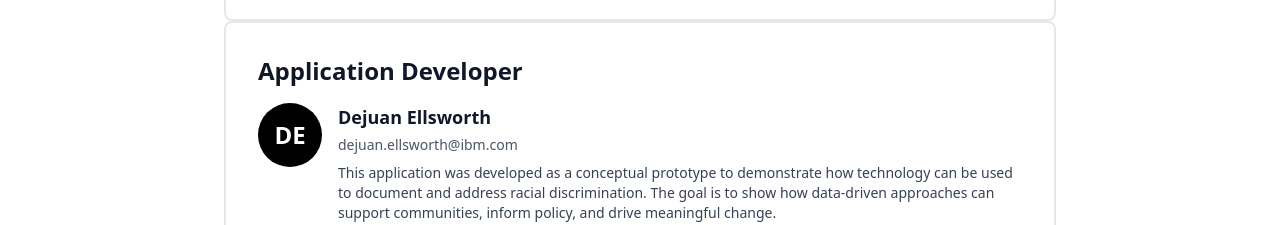
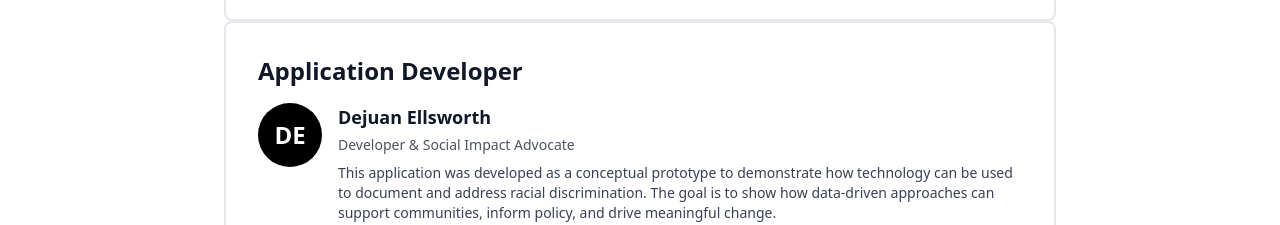
Before and after one commit to yeauxdejuan/seen, a React (Vite) app: page /about in a window 1280 px wide. Shown: the part 1860-2085 px from the top of the page. Built offline with nearby package versions, Linux system fonts and the light colour scheme.

Commit message:
transfer commit

```diff
--- a/src/pages/AboutPage.tsx
+++ b/src/pages/AboutPage.tsx
@@ -267,7 +267,7 @@ export function AboutPage() {
                 Dejuan Ellsworth
               </h3>
               <p className="text-gray-600 dark:text-gray-400 text-sm mb-2">
-                dejuan.ellsworth@ibm.com
+                Developer & Social Impact Advocate
               </p>
               <p className="text-gray-700 dark:text-gray-300 text-sm">
                 This application was developed as a conceptual prototype to demonstrate how technology
```
